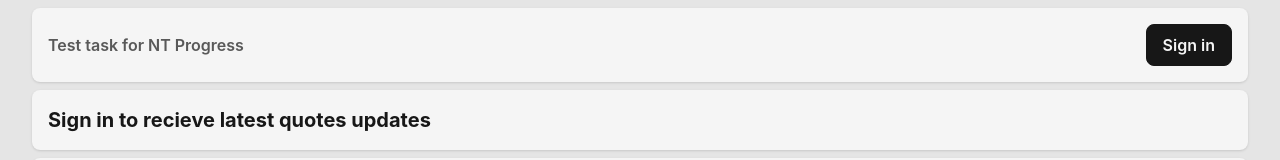
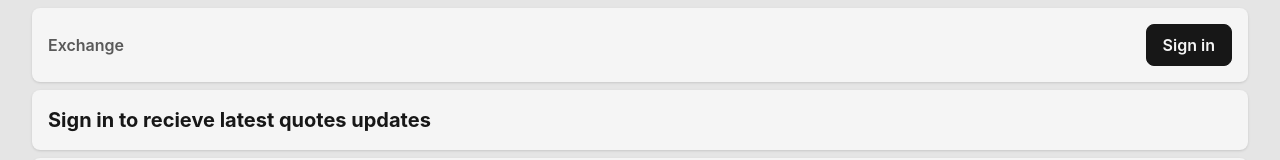
Before and after one commit to wallodya/ntprog_tt, a React (Create React App) app in the folder client/: page / in a window 1280 px wide. Shown: the top 160 px of the page. Built offline with nearby package versions, Linux system fonts and the light colour scheme; no server answers.

Commit message:
upd(client): header title

```diff
--- a/client/src/components/layouts/header/Header.tsx
+++ b/client/src/components/layouts/header/Header.tsx
@@ -8,10 +8,10 @@
 const Title = () => {
 	return (
 		<div>
-            <h1 className="font-semibold text-neutral-900/70">
-                Test task for NT Progress
-            </h1>
-        </div>
+            		<h1 className="font-semibold text-neutral-900/70">
+                		Exchange
+            		</h1>
+        	</div>
 	)
 }
 
```
